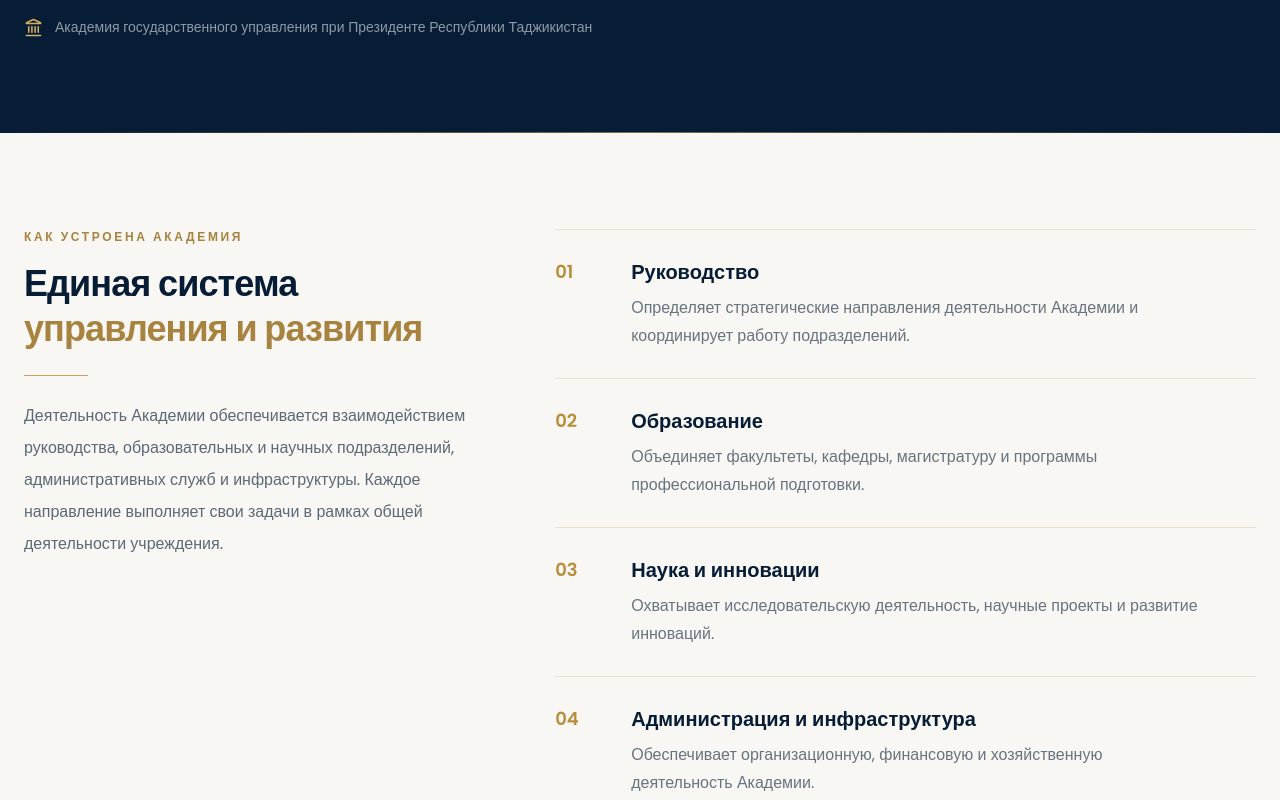
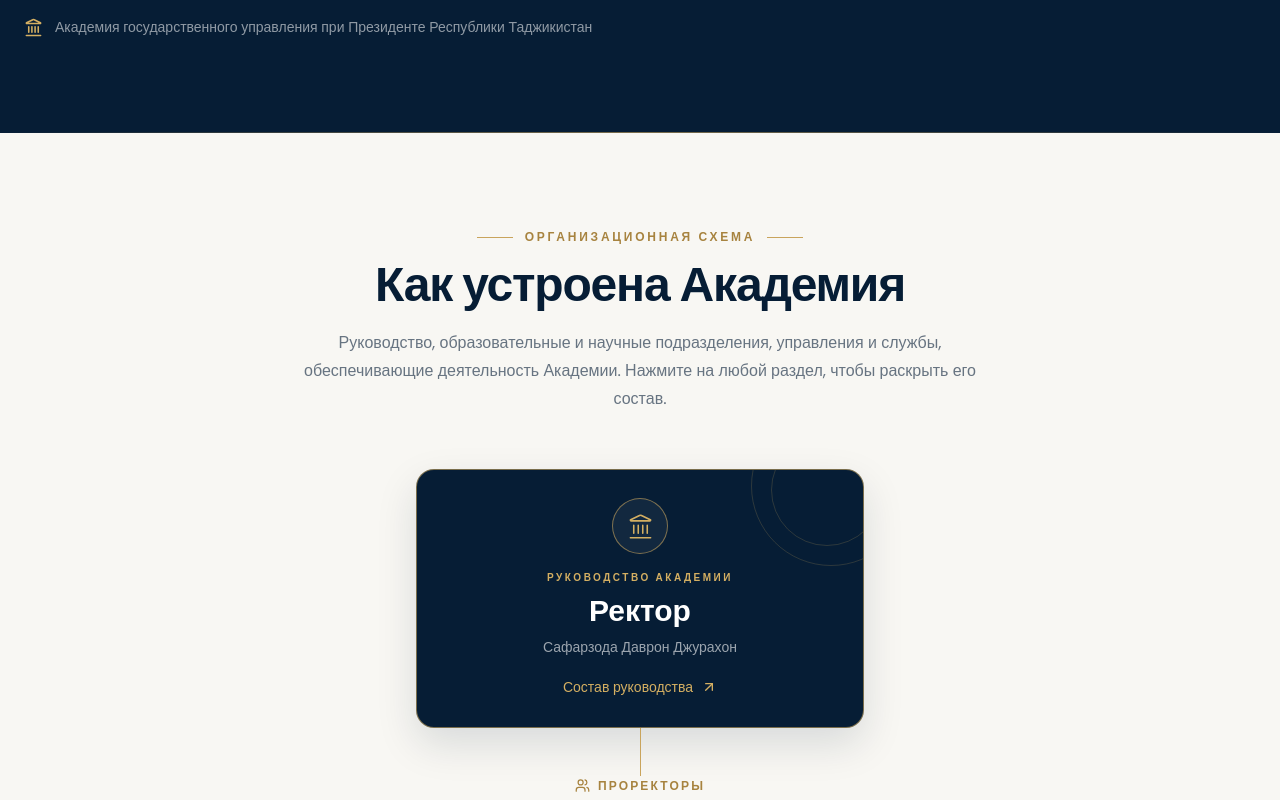
Before and after one commit to karimzade4444/APA, a Next.js app: page /about/structure in a window 1280 px wide. Shown: the part 720-1520 px from the top of the page. Built offline with nearby package versions, Linux system fonts and the light colour scheme.

Commit message:
feat: удалить компонент StructureOverview и обновить страницу структуры для упрощения

```diff
--- a/src/app/about/structure/page.tsx
+++ b/src/app/about/structure/page.tsx
@@ -1,6 +1,6 @@
 import type { Metadata } from "next";
 import { StructureHero } from "@/components/structure/StructureHero";
-import { StructureOverview } from "@/components/structure/StructureOverview";
+
 import { StructureChart } from "@/components/structure/StructureChart";
 
 export const metadata: Metadata = {
@@ -13,7 +13,6 @@ export default function StructurePage() {
   return (
     <main className="min-h-screen bg-[#f8f7f3]">
       <StructureHero />
-      <StructureOverview />
       <StructureChart/>
 
     </main>
--- a/src/components/structure/StructureOverview.tsx
+++ /dev/null
@@ -1,71 +0,0 @@
-
-"use client";
-
-import { motion, useReducedMotion } from "motion/react";
-import { structurePrinciples } from "@/data/structure";
-
-export function StructureOverview() {
-  const reduceMotion = useReducedMotion();
-
-  return (
-    <section className="site-container py-16 sm:py-20 lg:py-24">
-      <div className="grid gap-10 lg:grid-cols-[0.8fr_1.2fr] lg:gap-16">
-        <motion.div
-          initial={reduceMotion ? false : { opacity: 0, x: -20 }}
-          whileInView={{ opacity: 1, x: 0 }}
-          viewport={{ once: true, amount: 0.15 }}
-          transition={{ duration: 0.6 }}
-        >
-          <p className="mb-4 text-xs font-semibold uppercase tracking-[0.22em] text-[#a7833f]">
-            Как устроена Академия
-          </p>
-
-          <h2 className="text-3xl font-semibold leading-tight tracking-tight text-[#061d35] sm:text-4xl">
-            Единая система
-            <span className="block text-[#a7833f]">
-              управления и развития
-            </span>
-          </h2>
-
-          <div className="my-6 h-px w-16 bg-[#c9a45c]" />
-
-          <p className="max-w-lg text-base leading-8 text-[#061d35]/65">
-            Деятельность Академии обеспечивается взаимодействием
-            руководства, образовательных и научных подразделений,
-            административных служб и инфраструктуры. Каждое направление
-            выполняет свои задачи в рамках общей деятельности учреждения.
-          </p>
-        </motion.div>
-
-        <div className="divide-y divide-[#c9a45c]/25 border-y border-[#c9a45c]/25">
-          {structurePrinciples.map((item, index) => (
-            <motion.article
-              key={item.number}
-              initial={reduceMotion ? false : { opacity: 0, y: 16 }}
-              whileInView={{ opacity: 1, y: 0 }}
-              viewport={{ once: true, amount: 0.2 }}
-              transition={{
-                duration: 0.5,
-                delay: reduceMotion ? 0 : index * 0.08,
-              }}
-              className="group grid gap-3 py-6 sm:grid-cols-[56px_1fr] sm:gap-5 sm:py-7"
-            >
-              <span className="text-lg font-semibold tabular-nums text-[#b88d3c] transition-transform duration-300 group-hover:translate-x-1">
-                {item.number}
-              </span>
-
-              <div>
-                <h3 className="text-xl font-semibold text-[#061d35]">
-                  {item.title}
-                </h3>
-                <p className="mt-2 max-w-xl text-sm leading-7 text-[#061d35]/60 sm:text-base">
-                  {item.description}
-                </p>
-              </div>
-            </motion.article>
-          ))}
-        </div>
-      </div>
-    </section>
-  );
-}
```
